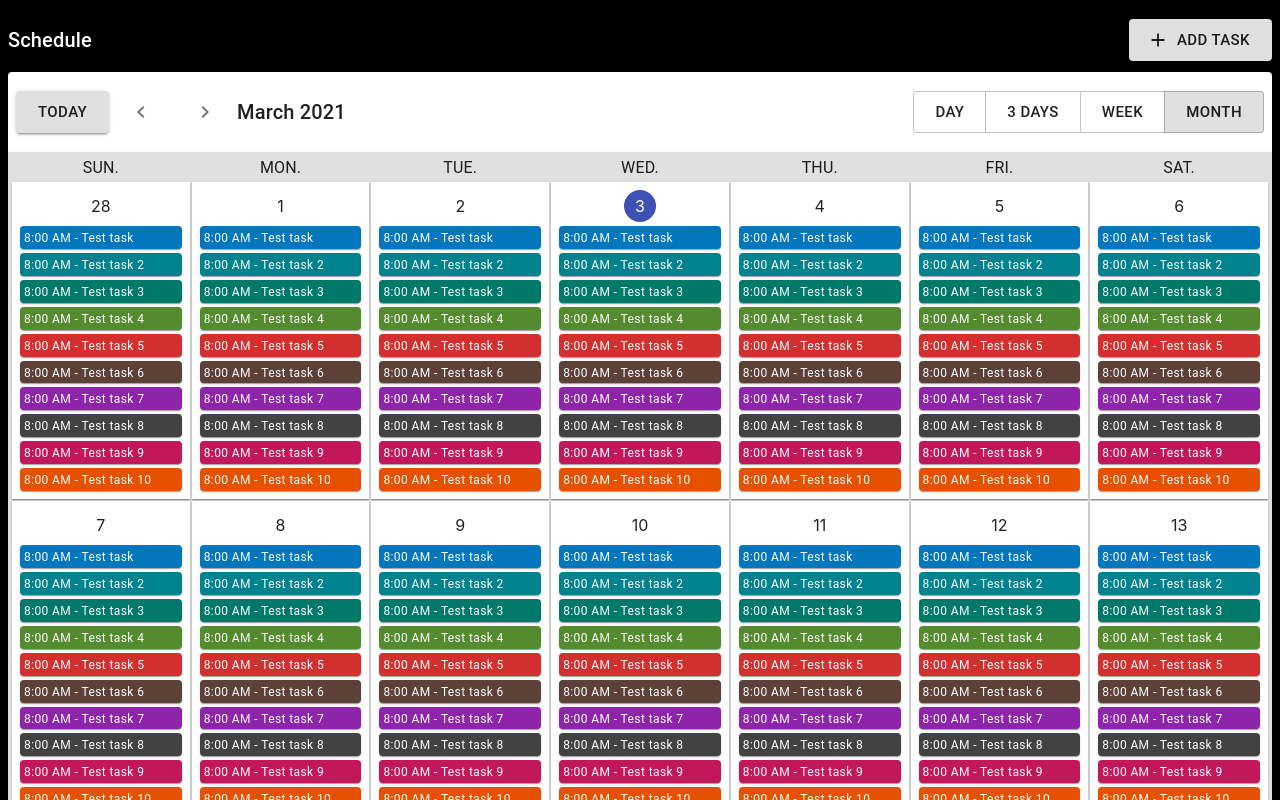
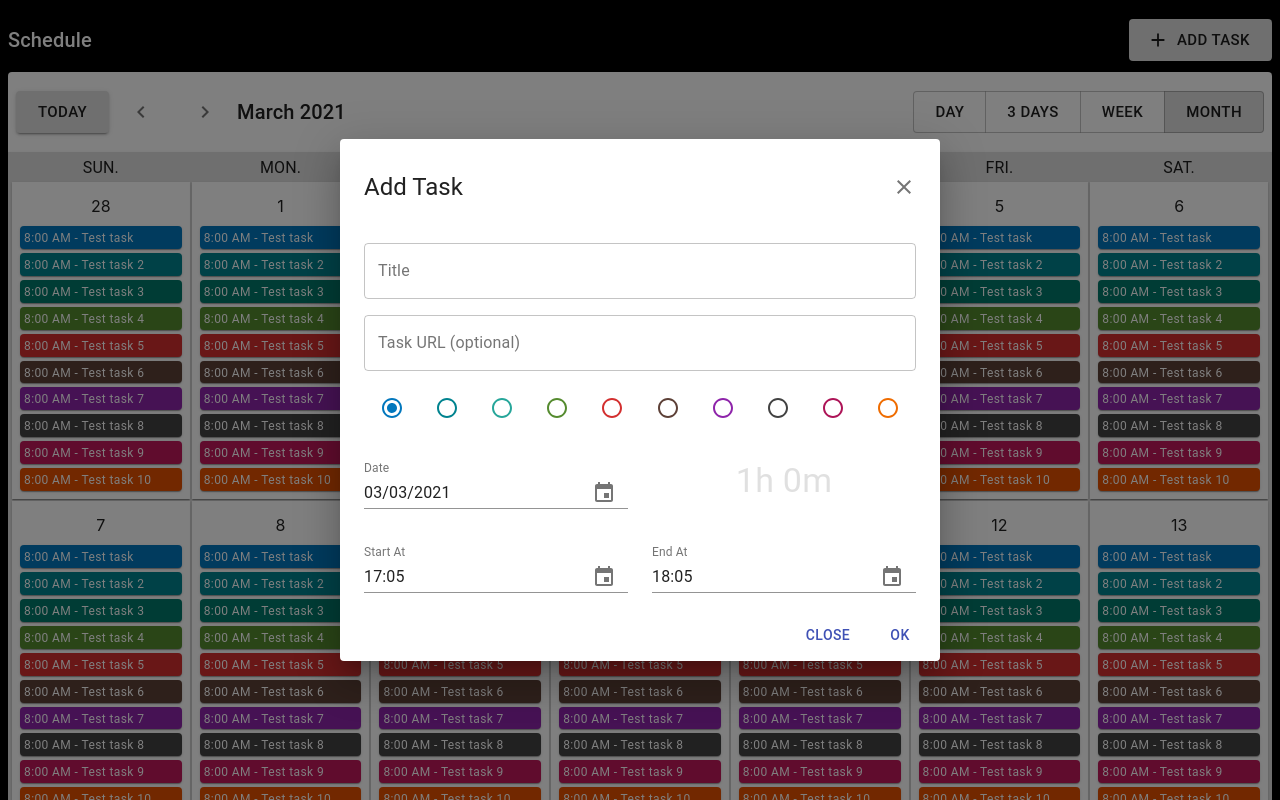
Before and after one commit to michu990902/mui-schedule-calendar, a React (Create React App) app: page / in a window 1280 px wide. Both pictures are taken after a click on the button "ADD TASK". Shown: the top 800 px of the page. Built offline with nearby package versions, Linux system fonts and the light colour scheme.

Commit message:
The task form has been created

```diff
--- a/package.json
+++ b/package.json
@@ -3,12 +3,15 @@
   "version": "0.1.0",
   "private": true,
   "dependencies": {
+    "@date-io/date-fns": "1.x",
     "@material-ui/core": "^4.11.3",
     "@material-ui/icons": "^4.11.2",
     "@material-ui/lab": "^4.0.0-alpha.57",
+    "@material-ui/pickers": "^3.2.10",
     "@testing-library/jest-dom": "^5.11.4",
     "@testing-library/react": "^11.1.0",
     "@testing-library/user-event": "^12.1.10",
+    "date-fns": "^2.19.0",
     "react": "^17.0.1",
     "react-dom": "^17.0.1",
     "react-scripts": "4.0.3",
--- a/src/components/Calendar/AddTaskDialog.js
+++ b/src/components/Calendar/AddTaskDialog.js
@@ -1,4 +1,4 @@
-import React, { useState, useReducer } from 'react'
+import React, { useReducer, useEffect } from 'react'
 import {
     Dialog,
     DialogTitle,
@@ -8,10 +8,18 @@ import {
     Toolbar,
     IconButton,
     Typography,
-    TextField
+    TextField,
+    Radio,
+    Grid
 } from '@material-ui/core'
 import CloseIcon from '@material-ui/icons/Close'
-import { makeStyles } from '@material-ui/core/styles'
+import { makeStyles, withStyles } from '@material-ui/core/styles'
+import { teal, lightBlue, cyan, lightGreen, red, brown, grey, purple, pink, orange } from '@material-ui/core/colors'
+import {
+  KeyboardTimePicker,
+  KeyboardDatePicker,
+} from '@material-ui/pickers'
+import { timeDiff } from '../../lib/calendar'
 
 const useStyles = makeStyles(theme => ({
     root: {
@@ -26,34 +34,113 @@ const useStyles = makeStyles(theme => ({
     select: {
         marginBottom: theme.spacing(2),
     },
+    text: {
+        color: theme.palette.divider,
+    },
+    flex: {
+        display: 'flex',
+        justifyContent: 'space-around',
+        marginBottom: theme.spacing(2),
+    },
 }));
 
+const radioGenerator = (color, selectedValue, handleChange) => withStyles({
+    root: {
+        color,
+        '&$checked': {
+            color,
+        },
+    },
+    checked: {},
+})((props) => <Radio
+    color="default"
+    name="color"
+    value={color}
+    checked={selectedValue === color}
+    onChange={handleChange}
+    {...props}
+/>)
 
-// {
-//     id: 1,
-//     date: "3/5/2021",
-//     startAt: "8:00 AM",
-//     endAt: "9:30 PM",
-//     duration: "1:30",
-//     title: "Test task",
-//     description: "Test task",
-//     color: lightBlue[800],
-//     break: "0:30",
-// },
-// ! TODO
 
-const AddTaskDialog = ({ isOpen, addTask, handleClose, selectedDay }) => {
+const AddTaskDialog = ({ isOpen, addTask, handleClose, selectedDate }) => {
     const classes = useStyles();
-    const [title, setTitle] = useState('');
+    const [state, dispatch] = useReducer((state, action) => ({...state, ...action}), {
+        id: ~~(Math.random() * 1000000), // TODO
+        startAt: new Date(),
+        endAt: new Date(),
+        duration: {
+            hours: 0,
+            minutes: 0,
+        },
+        title: "",
+        url: "",
+        // location: "",
+        // description: "",
+        // reminderNotification: false,
+        color: lightBlue[800],
+    });
 
-    // const handleCondition = ev => {
-    //     setCondition(ev.target.value);
-    // };
+    useEffect(() => {
+        const tmp = new Date(
+            selectedDate.getFullYear(),
+            selectedDate.getMonth(),
+            selectedDate.getDate(),
+            selectedDate.getHours() + 1 < 24 ? selectedDate.getHours() + 1 : selectedDate.getHours(),
+            selectedDate.getHours() + 1 < 24 ? selectedDate.getMinutes() : 59,
+        );
+
+        dispatch({
+            startAt: selectedDate,
+            endAt: tmp,
+            duration: timeDiff(selectedDate, tmp),
+        });
+    }, []);
+
+    const handleChange = ev => {
+        dispatch({
+            [ev.target.name]: ev.target.value,
+        });
+    };
 
     const handleOk = () => {
-        // addTask(...)
+        addTask(state);
         handleClose();
     };
+
+    const handleStartChange = date => {
+        const tmp = new Date(
+            date.getFullYear(),
+            date.getMonth(),
+            date.getDate(),
+            date.getHours() + 1 < 24 ? date.getHours() + 1 : date.getHours(),
+            date.getHours() + 1 < 24 ? date.getMinutes() : 59,
+        );
+
+        dispatch({
+            startAt: date,
+            endAt: tmp,
+            duration: timeDiff(date, tmp),
+        });
+    };
+
+    const handleEndChange = date => {
+        const tmp = date > state.startAt ? date : state.startAt;
+        dispatch({
+            endAt: tmp,
+            duration: timeDiff(state.startAt, tmp),
+        });
+    };
+
+    const LightBlueRadio = radioGenerator(lightBlue[800], state.color, handleChange);
+    const CyanRadio = radioGenerator(cyan[800], state.color, handleChange);
+    const TealRadio = radioGenerator(teal[400], state.color, handleChange);
+    const LightGreenRadio = radioGenerator(lightGreen[800], state.color, handleChange);
+    const RedRadio = radioGenerator(red[700], state.color, handleChange);
+    const BrownRadio = radioGenerator(brown[700], state.color, handleChange);
+    const PurpleRadio = radioGenerator(purple[600], state.color, handleChange);
+    const GreyRadio = radioGenerator(grey[800], state.color, handleChange);
+    const PinkRadio = radioGenerator(pink[800], state.color, handleChange);
+    const OrangeRadio = radioGenerator(orange[800], state.color, handleChange);
 
     return (
         <Dialog
@@ -76,14 +163,90 @@ const AddTaskDialog = ({ isOpen, addTask, handleClose, selectedDay }) => {
                 <form noValidate>
                     <div className={classes.select}>
                         <TextField
+                            name="title"
                             id="filter-value"
-                            label="Value"
+                            label="Title"
                             variant="outlined"
                             fullWidth
-                            value={value}
-                            onChange={ev => setValue(ev.target.value)}
+                            value={state.title}
+                            onChange={handleChange}
                         />
                     </div>
+                    <div className={classes.select}>
+                        <TextField
+                            name="url"
+                            id="filter-value"
+                            label="Task URL (optional)"
+                            variant="outlined"
+                            fullWidth
+                            value={state.url}
+                            onChange={handleChange}
+                        />
+                    </div>
+                    <div className={classes.flex}>
+                        <LightBlueRadio/>
+                        <CyanRadio/>
+                        <TealRadio/>
+                        <LightGreenRadio/>
+                        <RedRadio/>
+                        <BrownRadio/>
+                        <PurpleRadio/>
+                        <GreyRadio/>
+                        <PinkRadio/>
+                        <OrangeRadio/>
+                    </div>
+                    <Grid container spacing={3} alignItems="center">
+                        <Grid item xs={6}>
+                            <KeyboardDatePicker
+                                fullWidth
+                                format="MM/dd/yyyy"
+                                margin="normal"
+                                label="Date"
+                                value={state.startAt}
+                                onChange={handleStartChange}
+                                KeyboardButtonProps={{
+                                    'aria-label': 'change date',
+                                }}
+                            />
+
+                        </Grid>
+                        <Grid item xs={6}>
+                            <Typography
+                                variant="h4"
+                                component="p"
+                                align="center"
+                                className={classes.text}
+                            >{state.duration.hours}h {state.duration.minutes}m</Typography>
+                        </Grid>
+                    </Grid>
+                    <Grid container spacing={3}>
+                        <Grid item xs={6}>
+                            <KeyboardTimePicker
+                                fullWidth
+                                ampm={false}
+                                margin="normal"
+                                label="Start At"
+                                value={state.startAt}
+                                onChange={handleStartChange}
+                                KeyboardButtonProps={{
+                                    'aria-label': 'change time',
+                                }}
+                            />
+                        </Grid>
+                        <Grid item xs={6}>
+                            <KeyboardTimePicker
+                                fullWidth
+                                ampm={false}
+                                margin="normal"
+                                label="End At"
+                                value={state.endAt}
+                                onChange={handleEndChange}
+                                KeyboardButtonProps={{
+                                    'aria-label': 'change time',
+                                }}
+                            />
+                        </Grid>
+                    </Grid>
                 </form>
             </DialogContent>
             <DialogActions>
--- a/src/components/Calendar/Calendar.js
+++ b/src/components/Calendar/Calendar.js
@@ -18,6 +18,7 @@ import NavigateNextIcon from '@material-ui/icons/NavigateNext'
 import { teal, lightBlue, cyan, lightGreen, red, brown, grey, purple, pink, orange } from '@material-ui/core/colors'
 
 import CalendarDay from './CalendarDay'
+import AddTaskDialog from './AddTaskDialog'
 
 const useStyles = makeStyles(theme => ({
     root: {
@@ -252,6 +253,7 @@ const Calendar = ({ title }) => {
     const theme = useTheme();
     const [view, setView] = useState("month"); //day, 3days, week, month
     const [selectedDate, setSelectedDate] = useState(new Date());
+    const [alertVisibility, setAlertVisibility] = useState(false);
 
     const day = selectedDate.getDate();
     const month = selectedDate.getMonth();
@@ -383,6 +385,12 @@ const Calendar = ({ title }) => {
 
     return (
         <div className={classes.root}>
+            <AddTaskDialog
+                isOpen={alertVisibility}
+                addTask={() => {}} //TODO
+                handleClose={() => setAlertVisibility(false)}
+                selectedDate={selectedDate}
+            />
             <Toolbar disableGutters>
                 <Typography id="tableTitle" className={classes.title} variant="h6" noWrap>
                     {title}
@@ -390,7 +398,7 @@ const Calendar = ({ title }) => {
                 <Button
                     variant="contained"
                     size="large"
-                    onClick={() => {}}
+                    onClick={() => setAlertVisibility(true)}
                     startIcon={<AddIcon />}
                 >
                     Add Task
--- a/src/index.js
+++ b/src/index.js
@@ -4,11 +4,16 @@ import './index.css';
 import App from './App';
 import reportWebVitals from './reportWebVitals';
 
+import DateFnsUtils from '@date-io/date-fns'
+import { MuiPickersUtilsProvider } from '@material-ui/pickers';
+
 ReactDOM.render(
-  <React.StrictMode>
-    <App />
-  </React.StrictMode>,
-  document.getElementById('root')
+    <React.StrictMode>
+        <MuiPickersUtilsProvider utils={DateFnsUtils}>
+            <App />
+        </MuiPickersUtilsProvider>
+    </React.StrictMode>,
+    document.getElementById('root')
 );
 
 // If you want to start measuring performance in your app, pass a function
--- a/src/lib/calendar.js
+++ b/src/lib/calendar.js
@@ -45,8 +45,8 @@ export const getMonthGrid = (year, month) => {
 
 const addZero = value => ('0'+value).slice(-2);
 
-const timeDiff = (from, to) => {
-    const diffMin = (to - from) / 1000 / 60;
+export const timeDiff = (from, to) => {
+    const diffMin = Math.ceil(Math.ceil((to - from) / 1000) / 60);
     const hoursLeft = ~~(diffMin / 60);
     const minutesLeft = ~~(diffMin % 60);
     return {
```
Also changed, not shown: src/App.js (+0 -14 lines), src/components/Calendar/Task.js (deleted, +0 -47 lines), 1 other file (tests, documents, lock files or other folders).
